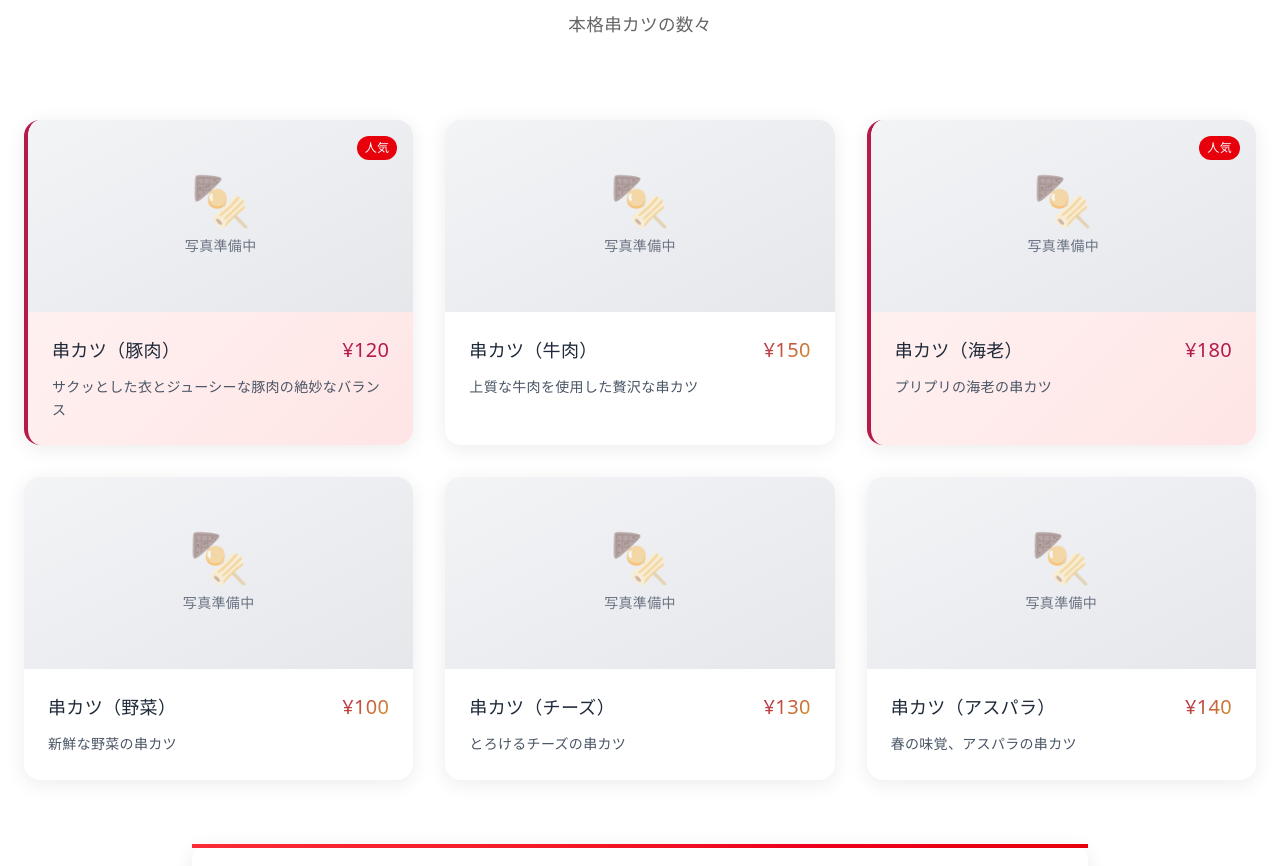
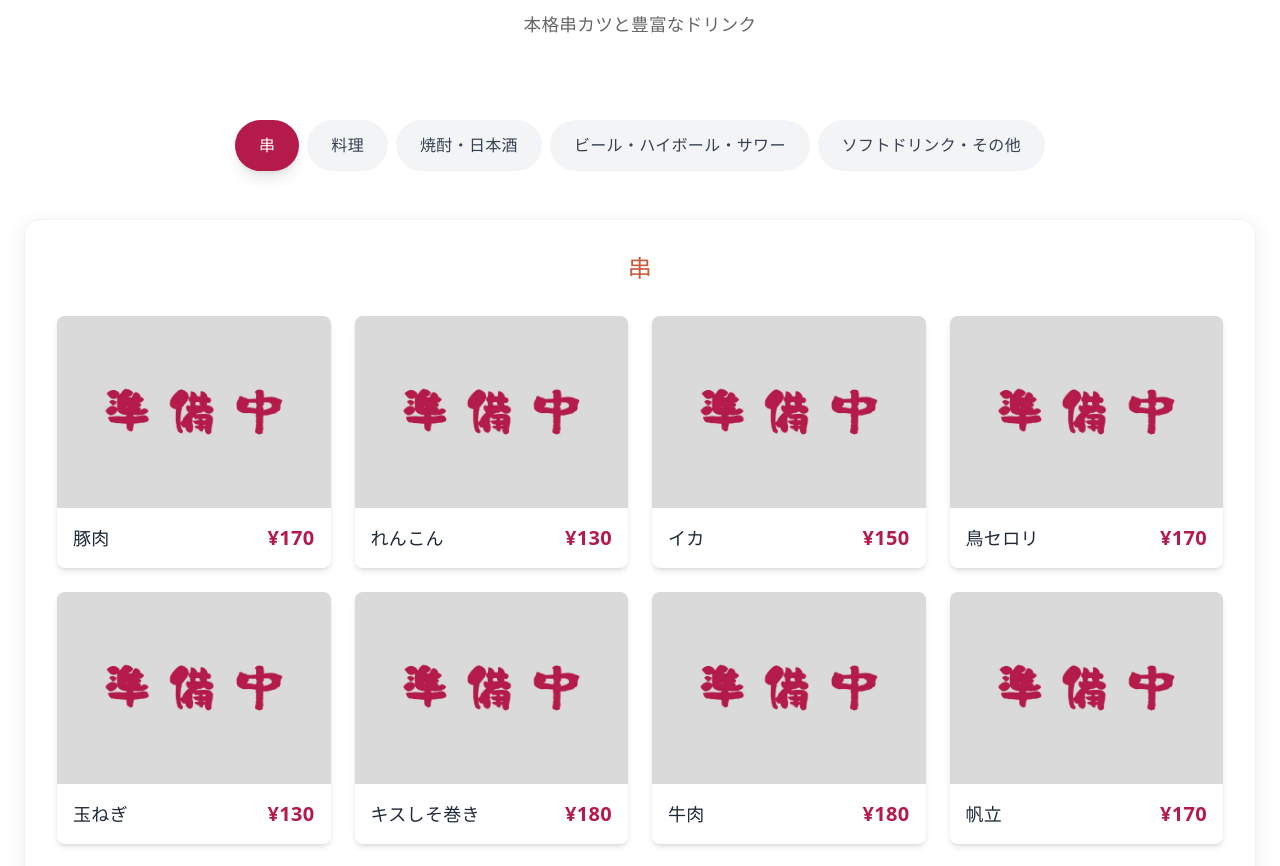
Before and after one commit to Makoto0824/masuyalp, a Next.js app: page / in a window 1280 px wide. Shown: the part 1900-2766 px from the top of the page. Built offline with nearby package versions, Linux system fonts and the light colour scheme.

Commit message:
メニュー更新とヘッダー修正: 新しいメニューデータで上書き、ヘッダーのご予約をテキストリンクに変更、不要な画像ファイル削除

```diff
--- a/src/components/Header.tsx
+++ b/src/components/Header.tsx
@@ -39,8 +39,9 @@ export default function Header() {
               アクセス
               <span className="absolute bottom-0 left-0 w-0 h-0.5 bg-red-600 transition-all duration-300 group-hover:w-full"></span>
             </a>
-            <a href="#contact" className="marugame-button px-6 py-2 text-sm">
+            <a href="#contact" className="text-gray-600 hover:text-red-600 transition-colors duration-300 font-medium relative group">
               ご予約
+              <span className="absolute bottom-0 left-0 w-0 h-0.5 bg-red-600 transition-all duration-300 group-hover:w-full"></span>
             </a>
           </nav>
 
@@ -78,7 +79,7 @@ export default function Header() {
               <a href="#access" className="text-gray-600 hover:text-red-600 transition-colors duration-300 font-medium" onClick={toggleMenu}>
                 アクセス
               </a>
-              <a href="#contact" className="marugame-button text-center" onClick={toggleMenu}>
+              <a href="#contact" className="text-gray-600 hover:text-red-600 transition-colors duration-300 font-medium" onClick={toggleMenu}>
                 ご予約
               </a>
             </div>
--- a/src/components/Menu.tsx
+++ b/src/components/Menu.tsx
@@ -1,104 +1,271 @@
+'use client';
+
+import { useState } from 'react';
+import Image from 'next/image';
+
+interface MenuItem {
+  name: string;
+  price: string;
+  image?: string;
+}
+
+interface MenuCategory {
+  name: string;
+  items: MenuItem[];
+}
+
 export default function Menu() {
-  const menuItems = [
+  const [activeTab, setActiveTab] = useState(0);
+
+  const menuCategories: MenuCategory[] = [
     {
-      name: "串カツ（豚肉）",
-      price: "¥120",
-      description: "サクッとした衣とジューシーな豚肉の絶妙なバランス",
-      image: "/menu/kushikatsu-pork.jpg",
-      popular: true
+      name: "串",
+      items: [
+        { name: "豚肉", price: "¥170", image: "/images/jyunbicyu.jpg" },
+        { name: "れんこん", price: "¥130", image: "/images/jyunbicyu.jpg" },
+        { name: "イカ", price: "¥150", image: "/images/jyunbicyu.jpg" },
+        { name: "鳥セロリ", price: "¥170", image: "/images/jyunbicyu.jpg" },
+        { name: "玉ねぎ", price: "¥130", image: "/images/jyunbicyu.jpg" },
+        { name: "キスしそ巻き", price: "¥180", image: "/images/jyunbicyu.jpg" },
+        { name: "牛肉", price: "¥180", image: "/images/jyunbicyu.jpg" },
+        { name: "帆立", price: "¥170", image: "/images/jyunbicyu.jpg" },
+        { name: "しし唐", price: "¥150", image: "/images/jyunbicyu.jpg" },
+        { name: "鴨とネギ", price: "¥170", image: "/images/jyunbicyu.jpg" },
+        { name: "ししゃも", price: "¥150", image: "/images/jyunbicyu.jpg" },
+        { name: "茄子", price: "¥130", image: "/images/jyunbicyu.jpg" },
+        { name: "サーモンチーズ", price: "¥180", image: "/images/jyunbicyu.jpg" },
+        { name: "長ネギ", price: "¥130", image: "/images/jyunbicyu.jpg" },
+        { name: "砂肝", price: "¥150", image: "/images/jyunbicyu.jpg" },
+        { name: "海老", price: "¥180", image: "/images/jyunbicyu.jpg" },
+        { name: "うずら", price: "¥150", image: "/images/jyunbicyu.jpg" },
+        { name: "椎茸", price: "¥150", image: "/images/jyunbicyu.jpg" },
+        { name: "鶏スティック", price: "¥170", image: "/images/jyunbicyu.jpg" },
+        { name: "にんにく", price: "¥130", image: "/images/jyunbicyu.jpg" },
+        { name: "餅", price: "¥170", image: "/images/jyunbicyu.jpg" },
+        { name: "ウインナー", price: "¥150", image: "/images/jyunbicyu.jpg" },
+        { name: "紅生姜", price: "¥130", image: "/images/jyunbicyu.jpg" },
+        { name: "牡蠣", price: "¥250", image: "/images/jyunbicyu.jpg" },
+        { name: "あさり", price: "¥150", image: "/images/jyunbicyu.jpg" },
+        { name: "チーズ竹輪", price: "¥170", image: "/images/jyunbicyu.jpg" },
+        { name: "アスパラ", price: "¥250", image: "/images/jyunbicyu.jpg" },
+        { name: "チーズ", price: "¥150", image: "/images/jyunbicyu.jpg" }
+      ]
     },
     {
-      name: "串カツ（牛肉）",
-      price: "¥150",
-      description: "上質な牛肉を使用した贅沢な串カツ",
-      image: "/menu/kushikatsu-beef.jpg",
-      popular: false
+      name: "料理",
+      items: [
+        { name: "コロッケ（2ヶ）", price: "¥550", image: "/images/jyunbicyu.jpg" },
+        { name: "銀杏", price: "¥650", image: "/images/jyunbicyu.jpg" },
+        { name: "鶏皮ぽんず", price: "¥500", image: "/images/jyunbicyu.jpg" },
+        { name: "ネギチャーシュー", price: "¥700", image: "/images/jyunbicyu.jpg" },
+        { name: "にんにく揚げ", price: "¥500", image: "/images/jyunbicyu.jpg" },
+        { name: "冷やしトマト", price: "¥500", image: "/images/jyunbicyu.jpg" },
+        { name: "鮭ハラス", price: "¥750", image: "/images/jyunbicyu.jpg" },
+        { name: "出し巻き玉子", price: "¥600", image: "/images/jyunbicyu.jpg" },
+        { name: "とん平", price: "¥500", image: "/images/jyunbicyu.jpg" },
+        { name: "玉子かけご飯", price: "¥450", image: "/images/jyunbicyu.jpg" },
+        { name: "おにぎり（１個）", price: "¥300", image: "/images/jyunbicyu.jpg" },
+        { name: "牛すじ煮込み", price: "¥550", image: "/images/jyunbicyu.jpg" },
+        { name: "新生姜甘酢漬け", price: "¥400", image: "/images/jyunbicyu.jpg" },
+        { name: "フライドポテト", price: "¥400", image: "/images/jyunbicyu.jpg" },
+        { name: "酒盗ポテト", price: "¥500", image: "/images/jyunbicyu.jpg" },
+        { name: "つぶ貝バター炒め", price: "¥600", image: "/images/jyunbicyu.jpg" },
+        { name: "ポテトサラダ", price: "¥450", image: "/images/jyunbicyu.jpg" },
+        { name: "油揚げ", price: "¥500", image: "/images/jyunbicyu.jpg" },
+        { name: "エイヒレ焼き", price: "¥500", image: "/images/jyunbicyu.jpg" },
+        { name: "冷奴", price: "¥450", image: "/images/jyunbicyu.jpg" },
+        { name: "鯖焼き（半身）", price: "¥550", image: "/images/jyunbicyu.jpg" },
+        { name: "鯖みりん焼き", price: "¥550", image: "/images/jyunbicyu.jpg" }
+      ]
     },
     {
-      name: "串カツ（海老）",
-      price: "¥180",
-      description: "プリプリの海老の串カツ",
-      image: "/menu/kushikatsu-shrimp.jpg",
-      popular: true
+      name: "焼酎・日本酒",
+      items: [
+        { name: "大隅", price: "¥490" },
+        { name: "黒霧島", price: "¥490" },
+        { name: "さつま白波", price: "¥490" },
+        { name: "赤霧島", price: "¥550" },
+        { name: "三岳", price: "¥660" },
+        { name: "晴耕雨読", price: "¥660" },
+        { name: "赤兎馬", price: "¥660" },
+        { name: "富乃宝山", price: "¥660" },
+        { name: "吉兆宝山", price: "¥660" },
+        { name: "森伊蔵", price: "¥1700" },
+        { name: "村尾", price: "¥1400" },
+        { name: "魔王", price: "¥1400" },
+        { name: "佐藤", price: "¥1100" },
+        { name: "なかむら", price: "¥900" },
+        { name: "中々", price: "¥880" },
+        { name: "二階堂", price: "¥490" },
+        { name: "神の河", price: "¥490" },
+        { name: "鳥飼", price: "¥660" },
+        { name: "川辺", price: "¥660" },
+        { name: "れんと", price: "¥490" },
+        { name: "朝日", price: "¥660" },
+        { name: "鍛高譚", price: "¥550" },
+        { name: "紅乙女", price: "¥490" },
+        { name: "久米仙", price: "¥490" },
+        { name: "残波", price: "¥490" },
+        { name: "豪快（1合）", price: "¥490" },
+        { name: "八海山（グラス）", price: "¥490" },
+        { name: "久保田（グラス）", price: "¥490" },
+        { name: "獺祭（3割9分）（グラス）", price: "¥880" },
+        { name: "獺祭（4.5割）（グラス）", price: "¥680" },
+        { name: "田酒（グラス）", price: "¥880" },
+        { name: "黒龍（グラス）", price: "¥880" },
+        { name: "雪の茅舎（グラス）", price: "¥660" }
+      ]
     },
     {
-      name: "串カツ（野菜）",
-      price: "¥100",
-      description: "新鮮な野菜の串カツ",
-      image: "/menu/kushikatsu-vegetable.jpg",
-      popular: false
+      name: "ビール・ハイボール・サワー",
+      items: [
+        { name: "ザ・プレミアム・モルツ（生）グラス", price: "¥450" },
+        { name: "ザ・プレミアム・モルツ（生）中ジョッキ", price: "¥580" },
+        { name: "ザ・プレミアム・モルツ　中瓶", price: "¥550" },
+        { name: "角ハイボール", price: "¥500" },
+        { name: "稲妻ハイボール", price: "¥550" },
+        { name: "メーカーズクラフトハイボール", price: "¥660" },
+        { name: "レモンサワー", price: "¥480" },
+        { name: "トマトサワー", price: "¥480" },
+        { name: "ウーロンハイ", price: "¥480" },
+        { name: "緑茶割り", price: "¥480" },
+        { name: "ひげ茶割り", price: "¥480" },
+        { name: "巨峰サワー", price: "¥480" },
+        { name: "柚子サワー", price: "¥480" },
+        { name: "青りんごサワー", price: "¥480" },
+        { name: "柚子みつサワー", price: "¥480" },
+        { name: "グレープフルーツサワー", price: "¥480" },
+        { name: "自家製赤しそサワー", price: "¥600" },
+        { name: "翠ジンソーダ", price: "¥480" },
+        { name: "ホッピー", price: "¥500" },
+        { name: "電気ブラン", price: "¥490" },
+        { name: "ホッピー中身", price: "¥330" }
+      ]
     },
     {
-      name: "串カツ（チーズ）",
-      price: "¥130",
-      description: "とろけるチーズの串カツ",
-      image: "/menu/kushikatsu-cheese.jpg",
-      popular: false
-    },
-    {
-      name: "串カツ（アスパラ）",
-      price: "¥140",
-      description: "春の味覚、アスパラの串カツ",
-      image: "/menu/kushikatsu-asparagus.jpg",
-      popular: false
+      name: "ソフトドリンク・その他",
+      items: [
+        { name: "ウーロン茶", price: "¥300" },
+        { name: "緑茶", price: "¥300" },
+        { name: "コーラ", price: "¥300" },
+        { name: "カルピス", price: "¥300" },
+        { name: "ジンジャーエール", price: "¥300" },
+        { name: "オレンジジュース", price: "¥300" },
+        { name: "グレープフルーツジュース", price: "¥300" },
+        { name: "杏露酒", price: "¥450" },
+        { name: "梅酒", price: "¥520" },
+        { name: "黒糖梅酒", price: "¥520" },
+        { name: "オールフリー", price: "¥400" },
+        { name: "赤ワインボトル", price: "¥2800〜" },
+        { name: "いいちこ（乙）ボトルキープ", price: "¥3300" },
+        { name: "黒霧島（芋）ボトルキープ", price: "¥3300" },
+        { name: "ウーロン茶（ピッチャー）", price: "¥400" },
+        { name: "緑茶（ピッチャー）", price: "¥500" },
+        { name: "氷セット", price: "¥300" }
+      ]
     }
   ];
+
+  const renderMenuItem = (item: MenuItem, itemIndex: number) => {
+    if (item.image) {
+      // 写真付きメニューアイテム（串と料理）
+      return (
+        <div key={itemIndex} className="bg-white rounded-lg shadow-md overflow-hidden hover:shadow-lg transition-shadow duration-300">
+          <div className="relative h-48 bg-gray-100">
+            <Image
+              src={item.image}
+              alt={item.name}
+              fill
+              className="object-cover"
+              sizes="(max-width: 768px) 100vw, (max-width: 1200px) 50vw, 33vw"
+            />
+          </div>
+          <div className="p-4">
+            <div className="flex justify-between items-center">
+              <h4 className="text-lg font-medium text-gray-800">{item.name}</h4>
+              <span className="text-xl font-bold marugame-red-accent">{item.price}</span>
+            </div>
+          </div>
+        </div>
+      );
+    } else {
+      // 写真なしメニューアイテム（ドリンク類）
+      return (
+        <div key={itemIndex} className="flex justify-between items-center py-3 border-b border-gray-100 last:border-b-0">
+          <span className="text-gray-800 font-medium">{item.name}</span>
+          <span className="text-lg font-bold marugame-red-accent">{item.price}</span>
+        </div>
+      );
+    }
+  };
 
   return (
     <section id="menu" className="py-24 bg-white">
       <div className="container mx-auto px-6">
         <div className="text-center mb-20">
           <h2 className="marugame-section-title marugame-text-gradient">メニュー</h2>
-          <p className="marugame-section-subtitle">本格串カツの数々</p>
+          <p className="marugame-section-subtitle">本格串カツと豊富なドリンク</p>
         </div>
 
-        <div className="grid md:grid-cols-2 lg:grid-cols-3 gap-8">
-          {menuItems.map((item, index) => (
-            <div key={index} className={`marugame-card overflow-hidden relative ${item.popular ? 'marugame-red-card' : ''}`}>
-              {item.popular && (
-                <div className="absolute top-4 right-4 bg-red-600 text-white text-xs px-2 py-1 rounded-full font-medium">
-                  人気
-                </div>
-              )}
-              <div className="h-48 bg-gradient-to-br from-gray-100 to-gray-200 flex items-center justify-center">
-                <div className="text-center">
-                  <div className="text-5xl mb-3 opacity-60">🍢</div>
-                  <p className="text-gray-500 text-sm font-medium">写真準備中</p>
-                </div>
-              </div>
-              <div className="p-6">
-                <div className="flex justify-between items-start mb-3">
-                  <h3 className="text-lg font-medium text-gray-800">{item.name}</h3>
-                  <span className={`text-xl font-medium ${item.popular ? 'marugame-red-accent' : 'marugame-text-gradient'}`}>{item.price}</span>
-                </div>
-                <p className="text-gray-600 text-sm leading-relaxed">{item.description}</p>
-              </div>
-            </div>
+        {/* タブナビゲーション */}
+        <div className="flex flex-wrap justify-center gap-2 mb-12">
+          {menuCategories.map((category, index) => (
+            <button
+              key={index}
+              onClick={() => setActiveTab(index)}
+              className={`px-6 py-3 rounded-full font-medium transition-all duration-300 transform hover:scale-105 ${
+                activeTab === index
+                  ? 'bg-[#b41b4b] text-white shadow-lg'
+                  : 'bg-gray-100 text-gray-700 hover:bg-gray-200'
+              }`}
+            >
+              {category.name}
+            </button>
           ))}
         </div>
 
-        <div className="text-center mt-16">
-          <div className="marugame-card p-10 max-w-4xl mx-auto relative">
-            {/* 赤色のアクセントライン */}
-            <div className="absolute top-0 left-0 w-full h-1 bg-gradient-to-r from-red-500 to-red-600"></div>
-            <h3 className="text-2xl font-medium mb-6 marugame-text-gradient">その他のメニュー</h3>
+        {/* タブコンテンツ */}
+        <div className="marugame-card p-8 shadow-lg border border-gray-100 min-h-[400px]">
+          <h3 className="text-2xl font-medium mb-8 marugame-text-gradient text-center tracking-wide">
+            {menuCategories[activeTab].name}
+          </h3>
+          <div className={`grid gap-6 ${
+            menuCategories[activeTab].items[0]?.image
+              ? 'md:grid-cols-2 lg:grid-cols-3 xl:grid-cols-4'
+              : 'md:grid-cols-2 lg:grid-cols-3'
+          }`}>
+            {menuCategories[activeTab].items.map((item, itemIndex) =>
+              renderMenuItem(item, itemIndex)
+            )}
+          </div>
+        </div>
+
+        <div className="text-center mt-20">
+          <div className="marugame-card p-12 max-w-4xl mx-auto relative shadow-xl border border-gray-100">
+            <div className="absolute top-0 left-0 w-full h-1 bg-gradient-to-r from-[#b41b4b] to-[#c42d5a]"></div>
+            <h3 className="text-2xl font-medium mb-6 marugame-text-gradient tracking-wide">メニューについて</h3>
             <div className="grid md:grid-cols-2 gap-8 text-left">
               <div>
-                <h4 className="font-medium mb-4 text-gray-800 text-lg">おつまみ</h4>
+                <h4 className="font-medium mb-4 text-gray-800 text-lg flex items-center">
+                  <span className="w-2 h-2 bg-[#b41b4b] rounded-full mr-3"></span>
+                  串カツについて
+                </h4>
                 <ul className="space-y-2 text-gray-600">
-                  <li>• 枝豆 ¥400</li>
-                  <li>• 冷奴 ¥350</li>
-                  <li>• ポテトフライ ¥450</li>
-                  <li>• 唐揚げ ¥550</li>
+                  <li>• 本格的な大阪風串カツ</li>
+                  <li>• サクッとした衣とジューシーな具材</li>
+                  <li>• 特製ソースでお召し上がりください</li>
+                  <li>• お好みで塩や辛子もご用意</li>
                 </ul>
               </div>
               <div>
-                <h4 className="font-medium mb-4 text-gray-800 text-lg">ドリンク</h4>
+                <h4 className="font-medium mb-4 text-gray-800 text-lg flex items-center">
+                  <span className="w-2 h-2 bg-[#b41b4b] rounded-full mr-3"></span>
+                  ドリンクについて
+                </h4>
                 <ul className="space-y-2 text-gray-600">
-                  <li>• 生ビール ¥580</li>
-                  <li>• ハイボール ¥480</li>
-                  <li>• 日本酒 ¥450</li>
-                  <li>• ソフトドリンク ¥200</li>
+                  <li>• 豊富な焼酎・日本酒の品揃え</li>
+                  <li>• 各種サワー・ハイボール</li>
+                  <li>• ボトルキープサービスあり</li>
                 </ul>
               </div>
             </div>
```
Also changed, not shown: public/images/jyunbicyu.jpg (added), public/images/jyunbicyu.png (added).
